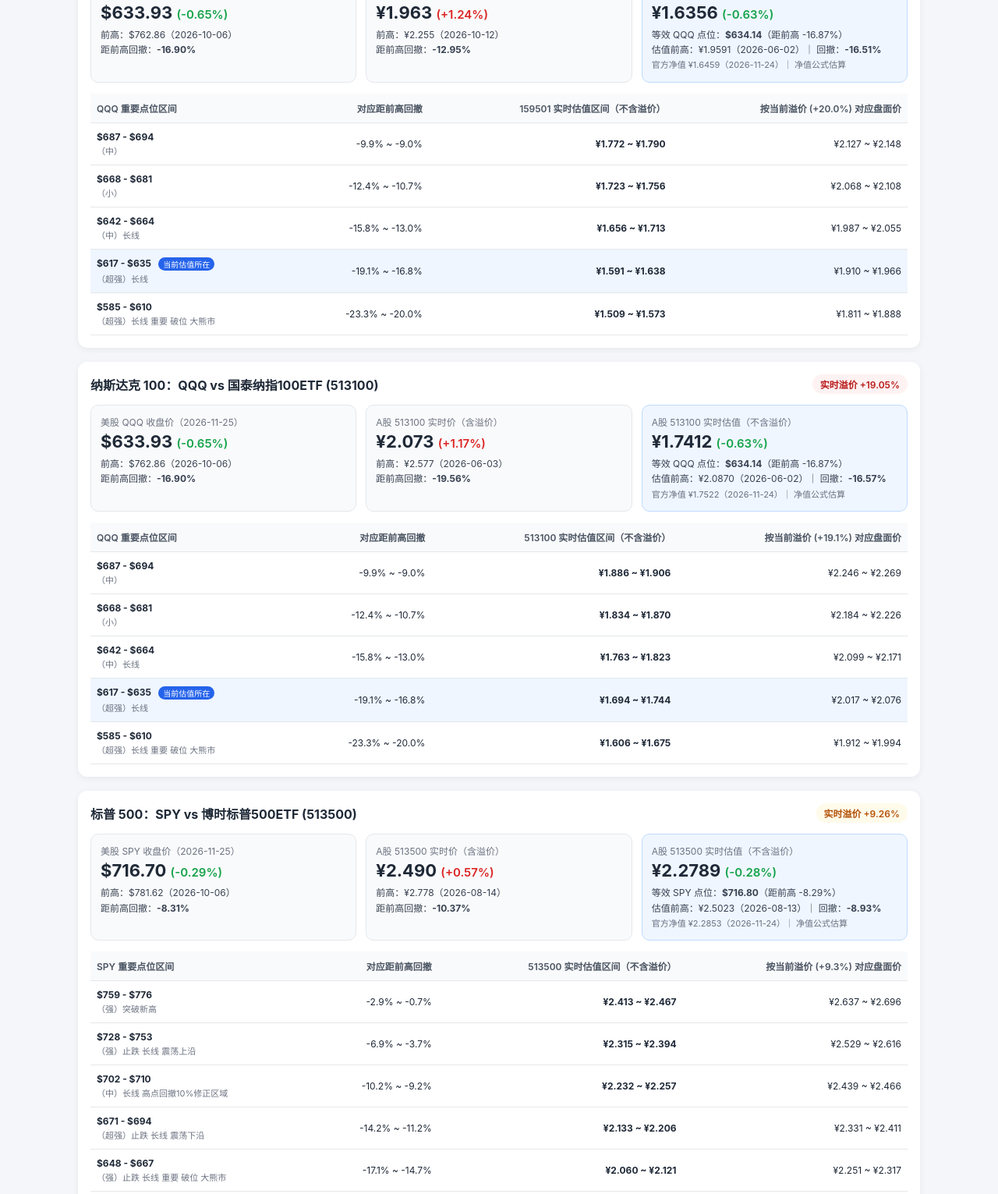
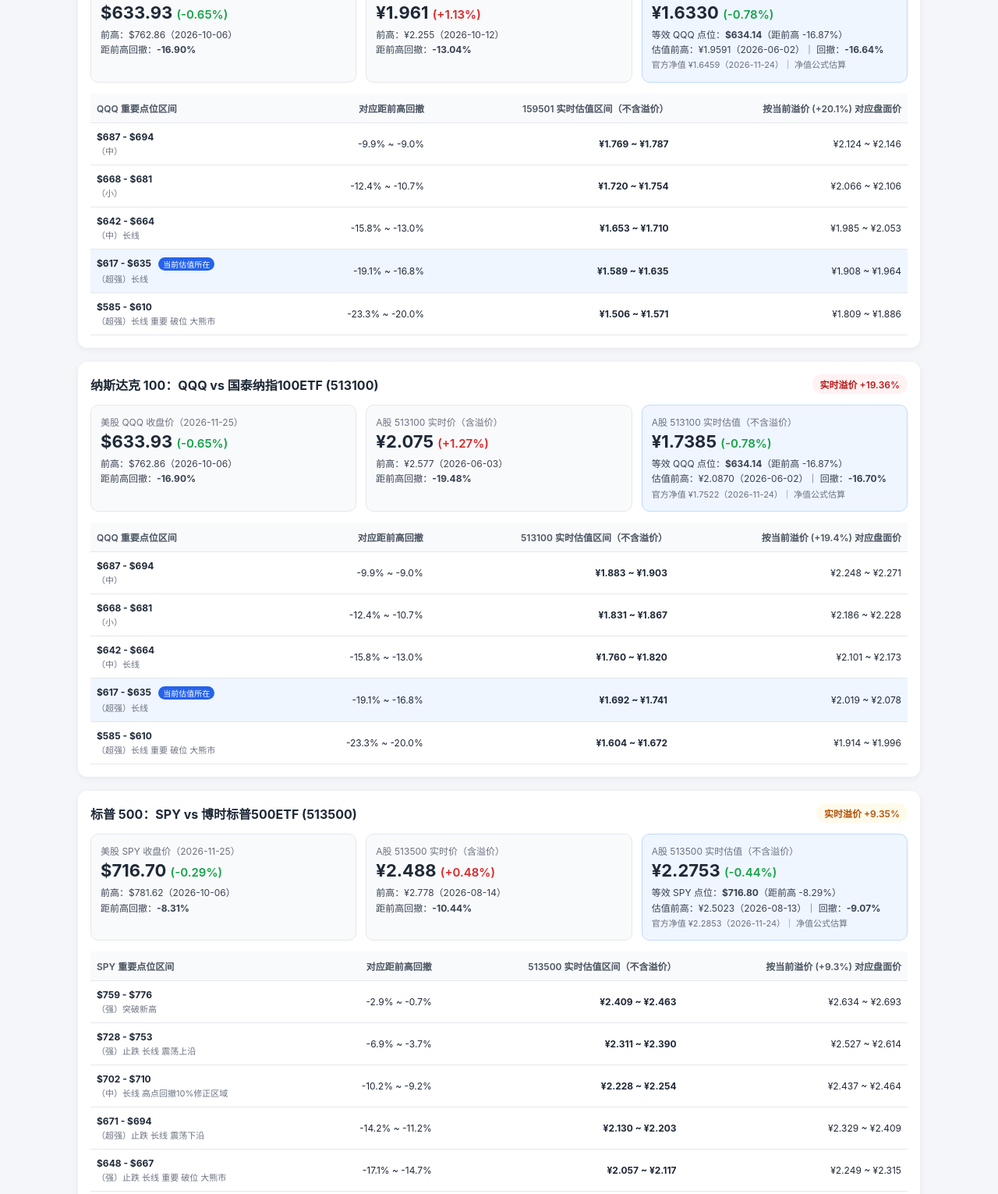
Before and after one commit to wz299/etf-monitor, a plain HTML site: page index.html in a window 1280 px wide. Shown: the part 170-1701 px from the top of the page at 78% size. Drawn offline with Linux system fonts and the light colour scheme.

Commit message:
chore: update ETF dashboard

```diff
--- a/index.html
+++ b/index.html
@@ -41,13 +41,13 @@
   <div class="container">
     <header>
       <h1>QQQ / SPY 与 A股跨境 ETF 盘中监控</h1>
-      <div class="meta">更新时间（北京时间）：2026-11-26 14:25:15 ｜ USD/CNY：6.6637</div>
+      <div class="meta">更新时间（北京时间）：2026-11-26 14:35:13 ｜ USD/CNY：6.6532</div>
     </header>
 
         <section class="card">
           <div class="card-header">
             <h2>纳斯达克 100：QQQ vs 嘉实纳指100ETF (159501)</h2>
-            <span class="badge badge-danger">实时溢价 +20.02%</span>
+            <span class="badge badge-danger">实时溢价 +20.08%</span>
           </div>
 
           <div class="grid">
@@ -60,16 +60,16 @@
 
             <div class="box">
               <div class="label">A股 159501 实时价（含溢价）</div>
-              <div class="value">¥1.963 <span class="up">(+1.24%)</span></div>
+              <div class="value">¥1.961 <span class="up">(+1.13%)</span></div>
               <div class="sub">前高：¥2.255（2026-10-12）</div>
-              <div class="sub">距前高回撤：<strong>-12.95%</strong></div>
+              <div class="sub">距前高回撤：<strong>-13.04%</strong></div>
             </div>
 
             <div class="box highlight">
               <div class="label">A股 159501 实时估值（不含溢价）</div>
-              <div class="value">¥1.6356 <span class="down">(-0.63%)</span></div>
+              <div class="value">¥1.6330 <span class="down">(-0.78%)</span></div>
               <div class="sub">等效 QQQ 点位：<strong>$634.14</strong>（距前高 -16.87%）</div>
-              <div class="sub">估值前高：¥1.9591（2026-06-02）｜ 回撤：<strong>-16.51%</strong></div>
+              <div class="sub">估值前高：¥1.9591（2026-06-02）｜ 回撤：<strong>-16.64%</strong></div>
               <div class="sub muted">官方净值 ¥1.6459（2026-11-24）｜ 净值公式估算</div>
             </div>
           </div>
@@ -81,7 +81,7 @@
                   <th>QQQ 重要点位区间</th>
                   <th>对应距前高回撤</th>
                   <th>159501 实时估值区间（不含溢价）</th>
-                  <th>按当前溢价 (+20.0%) 对应盘面价</th>
+                  <th>按当前溢价 (+20.1%) 对应盘面价</th>
                 </tr>
               </thead>
               <tbody>
@@ -89,36 +89,36 @@
               <tr>
                 <td><strong>$687 - $694</strong><div class="zone-tag">（中）</div></td>
                 <td>-9.9% ~ -9.0%</td>
-                <td><strong>¥1.772 ~ ¥1.790</strong></td>
-                <td>¥2.127 ~ ¥2.148</td>
+                <td><strong>¥1.769 ~ ¥1.787</strong></td>
+                <td>¥2.124 ~ ¥2.146</td>
               </tr>
 
               <tr>
                 <td><strong>$668 - $681</strong><div class="zone-tag">（小）</div></td>
                 <td>-12.4% ~ -10.7%</td>
-                <td><strong>¥1.723 ~ ¥1.756</strong></td>
-                <td>¥2.068 ~ ¥2.108</td>
+                <td><strong>¥1.720 ~ ¥1.754</strong></td>
+                <td>¥2.066 ~ ¥2.106</td>
               </tr>
 
               <tr>
                 <td><strong>$642 - $664</strong><div class="zone-tag">（中）长线</div></td>
                 <td>-15.8% ~ -13.0%</td>
-                <td><strong>¥1.656 ~ ¥1.713</strong></td>
-                <td>¥1.987 ~ ¥2.055</td>
+                <td><strong>¥1.653 ~ ¥1.710</strong></td>
+                <td>¥1.985 ~ ¥2.053</td>
               </tr>
 
               <tr class="active-zone">
                 <td><strong>$617 - $635</strong> <span class="now-pill">当前估值所在</span><div class="zone-tag">（超强）长线</div></td>
                 <td>-19.1% ~ -16.8%</td>
-                <td><strong>¥1.591 ~ ¥1.638</strong></td>
-                <td>¥1.910 ~ ¥1.966</td>
+                <td><strong>¥1.589 ~ ¥1.635</strong></td>
+                <td>¥1.908 ~ ¥1.964</td>
               </tr>
 
               <tr>
                 <td><strong>$585 - $610</strong><div class="zone-tag">（超强）长线 重要 破位 大熊市</div></td>
                 <td>-23.3% ~ -20.0%</td>
-                <td><strong>¥1.509 ~ ¥1.573</strong></td>
-                <td>¥1.811 ~ ¥1.888</td>
+                <td><strong>¥1.506 ~ ¥1.571</strong></td>
+                <td>¥1.809 ~ ¥1.886</td>
               </tr>
 
               </tbody>
@@ -129,7 +129,7 @@
         <section class="card">
           <div class="card-header">
             <h2>纳斯达克 100：QQQ vs 国泰纳指100ETF (513100)</h2>
-            <span class="badge badge-danger">实时溢价 +19.05%</span>
+            <span class="badge badge-danger">实时溢价 +19.36%</span>
           </div>
 
           <div class="grid">
@@ -142,16 +142,16 @@
 
             <div class="box">
               <div class="label">A股 513100 实时价（含溢价）</div>
-              <div class="value">¥2.073 <span class="up">(+1.17%)</span></div>
+              <div class="value">¥2.075 <span class="up">(+1.27%)</span></div>
               <div class="sub">前高：¥2.577（2026-06-03）</div>
-              <div class="sub">距前高回撤：<strong>-19.56%</strong></div>
+              <div class="sub">距前高回撤：<strong>-19.48%</strong></div>
             </div>
 
             <div class="box highlight">
               <div class="label">A股 513100 实时估值（不含溢价）</div>
-              <div class="value">¥1.7412 <span class="down">(-0.63%)</span></div>
+              <div class="value">¥1.7385 <span class="down">(-0.78%)</span></div>
               <div class="sub">等效 QQQ 点位：<strong>$634.14</strong>（距前高 -16.87%）</div>
-              <div class="sub">估值前高：¥2.0870（2026-06-02）｜ 回撤：<strong>-16.57%</strong></div>
+              <div class="sub">估值前高：¥2.0870（2026-06-02）｜ 回撤：<strong>-16.70%</strong></div>
               <div class="sub muted">官方净值 ¥1.7522（2026-11-24）｜ 净值公式估算</div>
             </div>
           </div>
@@ -163,7 +163,7 @@
                   <th>QQQ 重要点位区间</th>
                   <th>对应距前高回撤</th>
                   <th>513100 实时估值区间（不含溢价）</th>
-                  <th>按当前溢价 (+19.1%) 对应盘面价</th>
+                  <th>按当前溢价 (+19.4%) 对应盘面价</th>
                 </tr>
               </thead>
               <tbody>
@@ -171,36 +171,36 @@
               <tr>
                 <td><strong>$687 - $694</strong><div class="zone-tag">（中）</div></td>
                 <td>-9.9% ~ -9.0%</td>
-                <td><strong>¥1.886 ~ ¥1.906</strong></td>
-                <td>¥2.246 ~ ¥2.269</td>
+                <td><strong>¥1.883 ~ ¥1.903</strong></td>
+                <td>¥2.248 ~ ¥2.271</td>
               </tr>
 
               <tr>
                 <td><strong>$668 - $681</strong><div class="zone-tag">（小）</div></td>
                 <td>-12.4% ~ -10.7%</td>
-                <td><strong>¥1.834 ~ ¥1.870</strong></td>
-                <td>¥2.184 ~ ¥2.226</td>
+                <td><strong>¥1.831 ~ ¥1.867</strong></td>
+                <td>¥2.186 ~ ¥2.228</td>
               </tr>
 
               <tr>
                 <td><strong>$642 - $664</strong><div class="zone-tag">（中）长线</div></td>
                 <td>-15.8% ~ -13.0%</td>
-                <td><strong>¥1.763 ~ ¥1.823</strong></td>
-                <td>¥2.099 ~ ¥2.171</td>
+                <td><strong>¥1.760 ~ ¥1.820</strong></td>
+                <td>¥2.101 ~ ¥2.173</td>
               </tr>
 
               <tr class="active-zone">
                 <td><strong>$617 - $635</strong> <span class="now-pill">当前估值所在</span><div class="zone-tag">（超强）长线</div></td>
                 <td>-19.1% ~ -16.8%</td>
-                <td><strong>¥1.694 ~ ¥1.744</strong></td>
-                <td>¥2.017 ~ ¥2.076</td>
+                <td><strong>¥1.692 ~ ¥1.741</strong></td>
+                <td>¥2.019 ~ ¥2.078</td>
               </tr>
 
               <tr>
                 <td><strong>$585 - $610</strong><div class="zone-tag">（超强）长线 重要 破位 大熊市</div></td>
                 <td>-23.3% ~ -20.0%</td>
-                <td><strong>¥1.606 ~ ¥1.675</strong></td>
-                <td>¥1.912 ~ ¥1.994</td>
+                <td><strong>¥1.604 ~ ¥1.672</strong></td>
+                <td>¥1.914 ~ ¥1.996</td>
               </tr>
 
               </tbody>
@@ -211,7 +211,7 @@
         <section class="card">
           <div class="card-header">
             <h2>标普 500：SPY vs 博时标普500ETF (513500)</h2>
-            <span class="badge badge-warn">实时溢价 +9.26%</span>
+            <span class="badge badge-warn">实时溢价 +9.35%</span>
           </div>
 
           <div class="grid">
@@ -224,16 +224,16 @@
 
             <div class="box">
               <div class="label">A股 513500 实时价（含溢价）</div>
-              <div class="value">¥2.490 <span class="up">(+0.57%)</span></div>
+              <div class="value">¥2.488 <span class="up">(+0.48%)</span></div>
               <div class="sub">前高：¥2.778（2026-08-14）</div>
-              <div class="sub">距前高回撤：<strong>-10.37%</strong></div>
+              <div class="sub">距前高回撤：<strong>-10.44%</strong></div>
             </div>
 
             <div class="box highlight">
               <div class="label">A股 513500 实时估值（不含溢价）</div>
-              <div class="value">¥2.2789 <span class="down">(-0.28%)</span></div>
+              <div class="value">¥2.2753 <span class="down">(-0.44%)</span></div>
               <div class="sub">等效 SPY 点位：<strong>$716.80</strong>（距前高 -8.29%）</div>
-              <div class="sub">估值前高：¥2.5023（2026-08-13）｜ 回撤：<strong>-8.93%</strong></div>
+              <div class="sub">估值前高：¥2.5023（2026-08-13）｜ 回撤：<strong>-9.07%</strong></div>
               <div class="sub muted">官方净值 ¥2.2853（2026-11-24）｜ 净值公式估算</div>
             </div>
           </div>
@@ -253,36 +253,36 @@
               <tr>
                 <td><strong>$759 - $776</strong><div class="zone-tag">（强）突破新高</div></td>
                 <td>-2.9% ~ -0.7%</td>
-                <td><strong>¥2.413 ~ ¥2.467</strong></td>
-                <td>¥2.637 ~ ¥2.696</td>
+                <td><strong>¥2.409 ~ ¥2.463</strong></td>
+                <td>¥2.634 ~ ¥2.693</td>
               </tr>
 
               <tr>
                 <td><strong>$728 - $753</strong><div class="zone-tag">（强）止跌 长线 震荡上沿</div></td>
                 <td>-6.9% ~ -3.7%</td>
-                <td><strong>¥2.315 ~ ¥2.394</strong></td>
-                <td>¥2.529 ~ ¥2.616</td>
+                <td><strong>¥2.311 ~ ¥2.390</strong></td>
+                <td>¥2.527 ~ ¥2.614</td>
               </tr>
 
               <tr>
                 <td><strong>$702 - $710</strong><div class="zone-tag">（中）长线 高点回撤10%修正区域</div></td>
                 <td>-10.2% ~ -9.2%</td>
-                <td><strong>¥2.232 ~ ¥2.257</strong></td>
-                <td>¥2.439 ~ ¥2.466</td>
+                <td><strong>¥2.228 ~ ¥2.254</strong></td>
+                <td>¥2.437 ~ ¥2.464</td>
               </tr>
 
               <tr>
                 <td><strong>$671 - $694</strong><div class="zone-tag">（超强）止跌 长线 震荡下沿</div></td>
                 <td>-14.2% ~ -11.2%</td>
-                <td><strong>¥2.133 ~ ¥2.206</strong></td>
-                <td>¥2.331 ~ ¥2.411</td>
+                <td><strong>¥2.130 ~ ¥2.203</strong></td>
+                <td>¥2.329 ~ ¥2.409</td>
               </tr>
 
               <tr>
                 <td><strong>$648 - $667</strong><div class="zone-tag">（强）止跌 长线 重要 破位 大熊市</div></td>
                 <td>-17.1% ~ -14.7%</td>
-                <td><strong>¥2.060 ~ ¥2.121</strong></td>
-                <td>¥2.251 ~ ¥2.317</td>
+                <td><strong>¥2.057 ~ ¥2.117</strong></td>
+                <td>¥2.249 ~ ¥2.315</td>
               </tr>
 
               </tbody>
```
